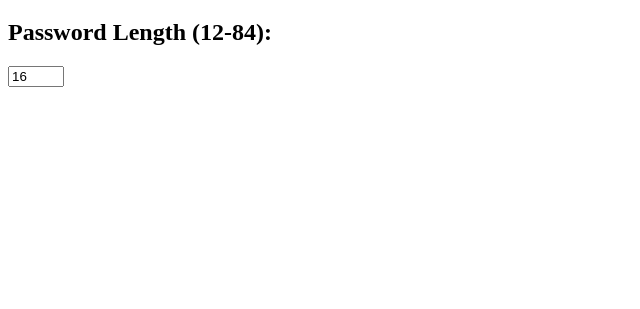
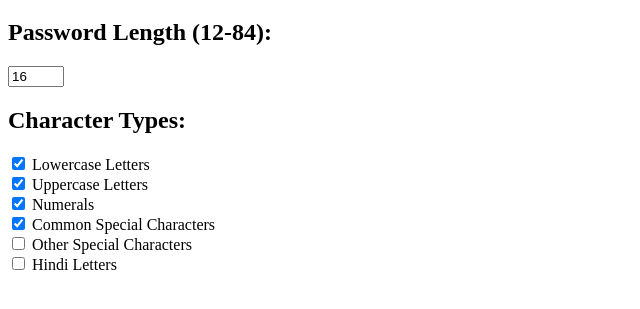
Before and after one commit to ch4ne5teban/Password-Generator, a plain HTML site: page index.html in a window 1280 px wide. Shown: the part 61-370 px from the top of the page, without its empty margins (0-640 px from the left). Drawn offline with Linux system fonts and the light colour scheme.

Commit message:
html: add character types h2 element and labels+input tags for the various char types

```diff
--- a/index.html
+++ b/index.html
@@ -23,6 +23,14 @@
     <h2>Password Length (12-84):</h2>
     <label><input type="number" title="Password Length" id="password-length" min="12" max="84" value="16"></label>
 
+    <h2>Character Types:</h2>
+    <label><input type="checkbox" id="lower-case" checked> Lowercase Letters</label><br>
+    <label><input type="checkbox" id="upper-case" checked> Uppercase Letters</label><br>
+    <label><input type="checkbox" id="numbers" checked> Numerals</label><br>
+    <label><input type="checkbox" id="common-special" checked> Common Special Characters</label><br>
+    <label><input type="checkbox" id="other-special" class="user-alert"> Other Special Characters</label><br>
+    <label><input type="checkbox" id="hindi" class="user-alert"> Hindi Letters</label>
+
 
 
   </main>
```
